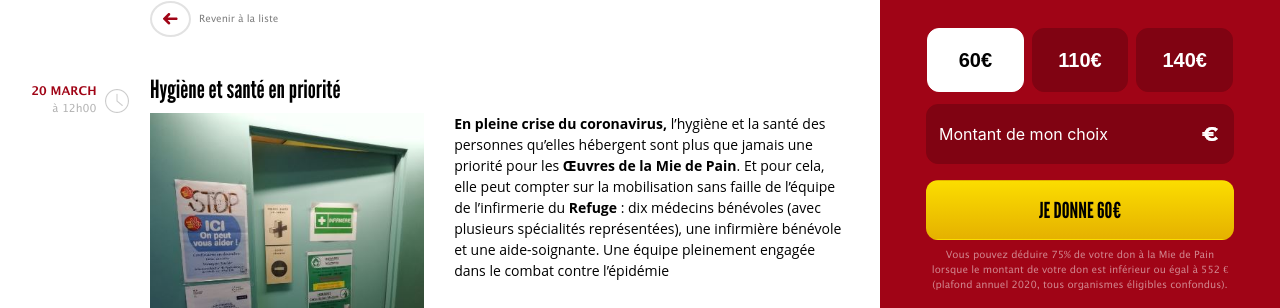
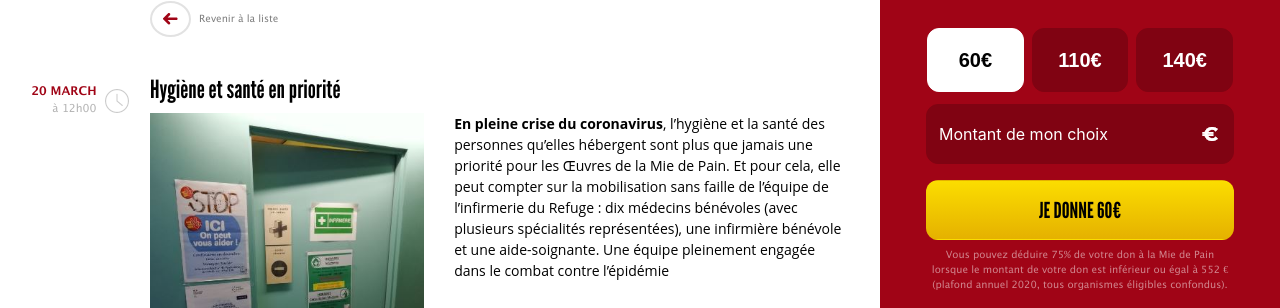
Before and after one commit to adfinitas-app/mdp-covid, a Jekyll site: the page built from _posts/2020-03-20-hygiène-et-santé-en-priorité.md, in a window 1280 px wide and 1374 px high. Shown: the part 276-584 px from the top of the window. Built offline with Jekyll 4.4.1, drawn with Linux system fonts in a browser that asks for light colours; nearby versions of some CDN libraries.

```diff
--- a/_posts/2020-03-20-hygiène-et-santé-en-priorité.md
+++ b/_posts/2020-03-20-hygiène-et-santé-en-priorité.md
@@ -2,15 +2,15 @@
 date: 2020-03-20 12:00:00
 title: Hygiène et santé en priorité
 description_html: >-
-  <p><strong>En pleine crise du coronavirus, </strong>l&rsquo;hygi&egrave;ne et
+  <p><strong>En pleine crise du coronavirus</strong>, l&rsquo;hygi&egrave;ne et
   la sant&eacute; des personnes qu&rsquo;elles h&eacute;bergent sont plus que
-  jamais une priorit&eacute; pour les <strong>&OElig;uvres de la Mie de
-  Pain</strong>. Et pour cela, elle peut compter sur la mobilisation sans faille
-  de l&rsquo;&eacute;quipe de l&rsquo;infirmerie du <strong>Refuge</strong> :
-  dix m&eacute;decins b&eacute;n&eacute;voles (avec plusieurs
-  sp&eacute;cialit&eacute;s repr&eacute;sent&eacute;es), une infirmi&egrave;re
-  b&eacute;n&eacute;vole et une aide-soignante. Une &eacute;quipe pleinement
-  engag&eacute;e dans le combat contre l&rsquo;&eacute;pid&eacute;mie</p>
+  jamais une priorit&eacute; pour les &OElig;uvres de la Mie de Pain. Et pour
+  cela, elle peut compter sur la mobilisation sans faille de
+  l&rsquo;&eacute;quipe de l&rsquo;infirmerie du Refuge : dix m&eacute;decins
+  b&eacute;n&eacute;voles (avec plusieurs sp&eacute;cialit&eacute;s
+  repr&eacute;sent&eacute;es), une infirmi&egrave;re b&eacute;n&eacute;vole et
+  une aide-soignante. Une &eacute;quipe pleinement engag&eacute;e dans le combat
+  contre l&rsquo;&eacute;pid&eacute;mie</p>
 insertion_social:
   - contenu_code_block:
 video:
```
